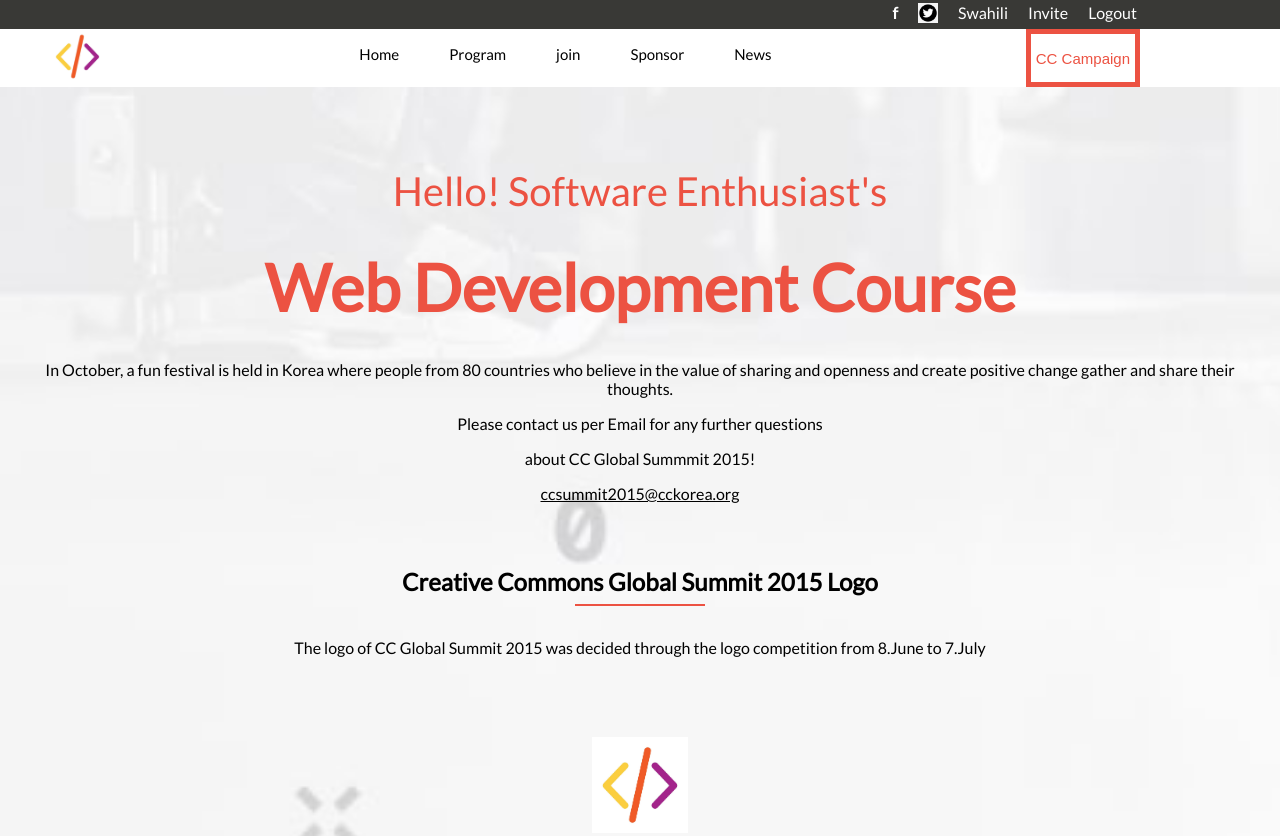
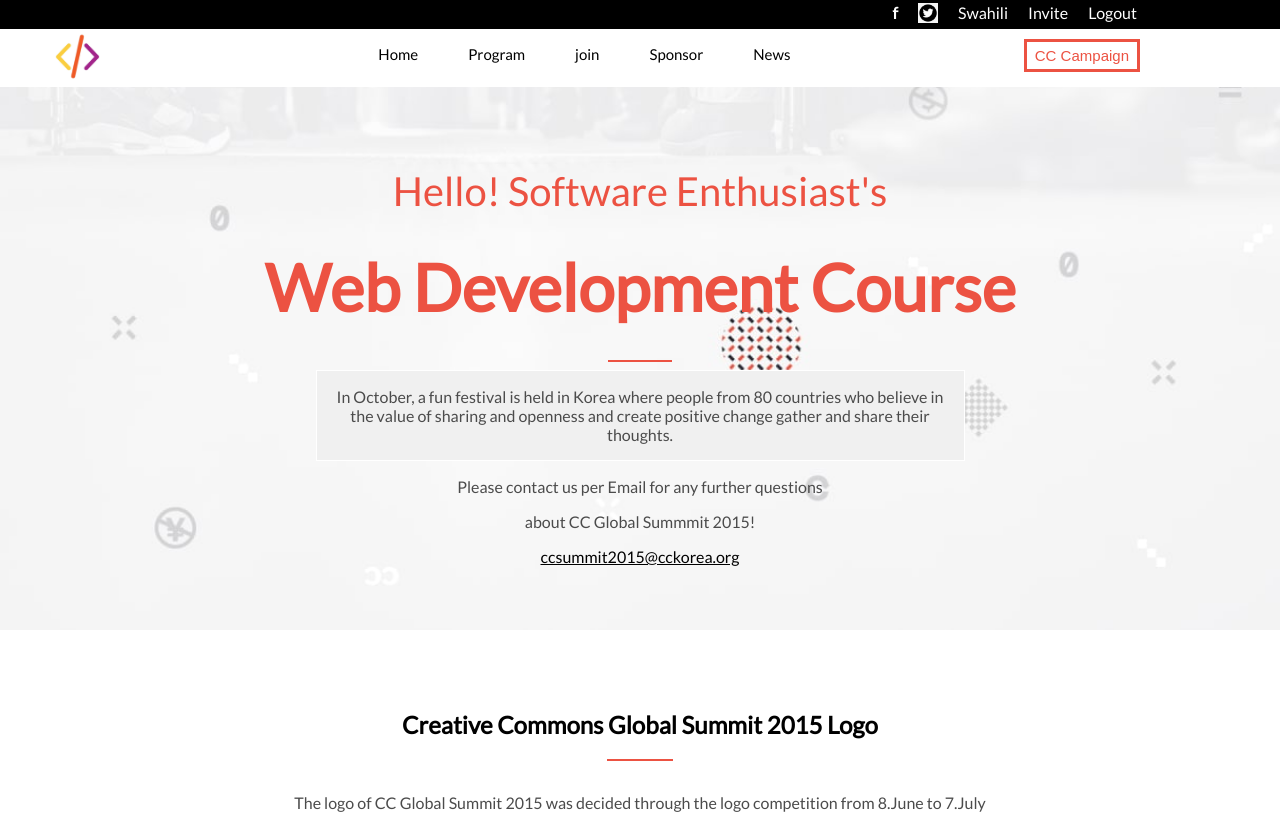
Before and after one commit to leehaney254/Castapone, a website: page about.html in a window 1280 px wide. Shown: the top 836 px of the page. Drawn offline with Linux system fonts and the light colour scheme.

```diff
--- a/about.html
+++ b/about.html
@@ -43,26 +43,30 @@
     <section class="spaceRound">
       <p class="textColor centered" id="statesize">Hello! Software Enthusiast's</p>
       <h1 class="textColor centered" id="helloFont">Web Development Course</h1>
-      <p class="centered">In October, a fun festival is held in Korea where people from 80 countries who
+      <hr class="hrstyles">
+      <p class="centered textcol backgrounding" id="sizefit">In October, a fun festival is held in Korea where people
+        from 80
+        countries who
         believe in the
         value of sharing
         and openness and create positive change gather and share their thoughts.
       </p>
-      <p class="centered">Please contact us per Email for any further questions</p>
-      <p class="centered">about CC Global Summmit 2015!</p>
-      <a class="centered" id="sumlink" href="#">ccsummit2015@cckorea.org</a>
+      <p class="centered textcol">Please contact us per Email for any further questions</p>
+      <p class="centered textcol">about CC Global Summmit 2015!</p>
+      <a class="centered textcol" id="sumlink" href="#">ccsummit2015@cckorea.org</a>
     </section>
+  </div>
   <section>
-      <h2 class="centered margins">Creative Commons Global Summit 2015 Logo</h2>
-      <hr class="hrstyle">
-      <p class="centered margo">The logo of CC Global Summit 2015 was decided through the logo competition from
+    <h2 class="centered spactop">Creative Commons Global Summit 2015 Logo</h2>
+    <hr class="hrstyles">
+    <p class="centered margo textcol">The logo of CC Global Summit 2015 was decided through the logo competition from
       8.June to 7.July
     </p>
     <div class="centered">
       <img id="midlog" src="./assets/logo.jpg" alt="">
     </div>
   </section>
-    <section>
+  <section id="different">
     <h2 class="centered">See the past CC Global Summits</h2>
     <hr class="hrstyle">
     <p class="centered margins">Take a look at the last two CC Global Summits which took place in Buenos aires and in
@@ -73,7 +77,7 @@
       <img class="spacin" src="./assets/about_2011.png" alt="Previous events">
     </div>
   </section>
-    <section class="partnerback">
+  <section class="partnerback" id="aboutnone">
     <h2 id="part">Partner</h2>
     <hr class="hrstyle">
     <div id="partlog">
@@ -88,7 +92,7 @@
       </div>
     </div>
   </section>
-    <footer id="foots">
+  <footer id="foots" class="aboutfoot">
     <img id="logo" src="./assets/logo.jpg" alt="Company logo">
     <div id="sizing">
       <p>Copyright © 2015-2021 All Conference Alert. All Rights Reserved. worldconferencealerts.com</p>
--- a/syles.css
+++ b/syles.css
@@ -34,11 +34,17 @@
   background-size: cover;
 }
 
+.spactop {
+  margin-top: 5rem;
+}
+
 .hrstyle {
   width: 10%;
   background-color: #ec5242;
   border: #ec5242 1px solid;
 }
+
+
 
 #progspace {
   margin-top: 30px;
@@ -58,10 +64,13 @@
 }
 
 #background {
-  background-color: #F0F0F0;
   max-width: 500px;
+}
+
+.backgrounding {
   padding: 1rem;
   border: 1px solid #fff;
+  background-color: #F0F0F0;
 }
 
 .textcol {
@@ -72,6 +81,12 @@
   background-color: #F0F0F0;
   padding: 1rem;
   border: 1px solid #fff;
+}
+
+.hrstyles {
+  width: 5%;
+  background-color: #ec5242;
+  border: #ec5242 1px solid;
 }
 
 .flexCard {
@@ -168,7 +183,6 @@
   border: 5px solid #ec5242;
   padding: 8px 10px;
   margin-left: 40px;
-  font-weight: 600px;
   font-size: 30px;
 }
 
@@ -272,6 +286,11 @@
   margin: 0 2rem;
 }
 
+#different {
+  background-color: #fbfbfb;
+  padding-top: 4rem;
+}
+
 #imgtag {
   display: flex;
   flex-direction: column;
@@ -300,7 +319,7 @@
     display: flex;
     justify-content: flex-end;
     margin-right: 80px;
-    background-color: #393936;
+    background-color: black;
     margin: 0;
     padding: 3px;
     color: white;
@@ -348,11 +367,17 @@
     justify-content: space-between;
   }
 
+  #sizefit {
+    max-width: 50%;
+    margin: auto;
+  }
+
   #Btn {
-    padding: 2px 5px;
-    margin: 0 140px 0 40px;
-    font-weight: 0;
+    padding: 5px 8px;
+    margin: 10px 140px 0 0;
     font-size: 15px;
+    height: 5%;
+    border: 3px solid #ec5242;
   }
 
   .noDisplay {
@@ -431,4 +456,13 @@
     color: inherit;
     margin: 50px 0;
   }
+
+  #aboutnone {
+    display: none;
+  }
+
+  .aboutfoot {
+    background-color: black;
+    color: white;
+  }
 }
```
Also changed, not shown: index.html (+3 -2 lines). Lines whose indentation alone changed are shown as unchanged.
